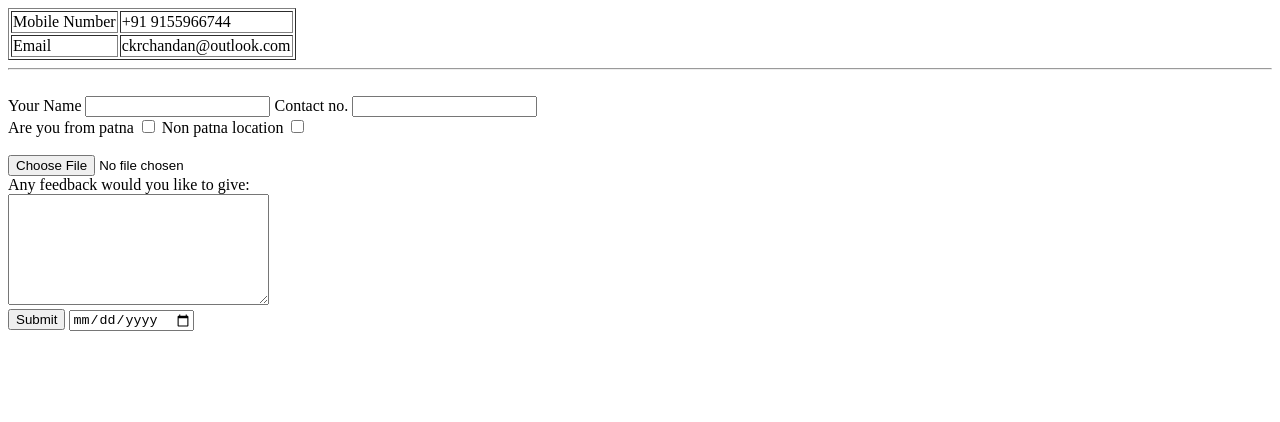
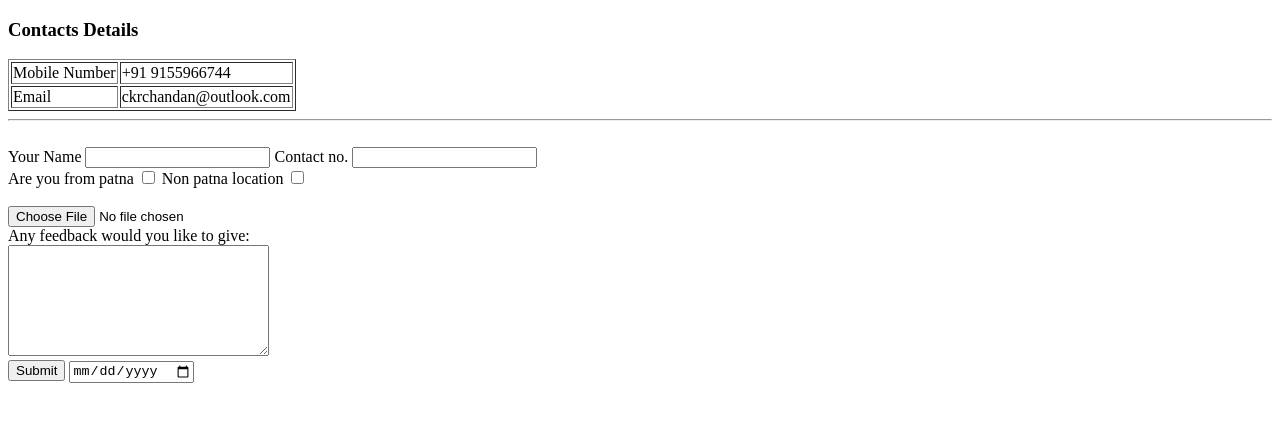
Before and after one commit to Chandan-kumar07/cv, a plain HTML site: page contacts.html in a window 1280 px wide. Drawn offline with Linux system fonts and the light colour scheme.

Commit message:
Update contacts.html

```diff
--- a/contacts.html
+++ b/contacts.html
@@ -5,6 +5,7 @@
     <title>contacts</title>
   </head>
   <body>
+  <h3>Contacts Details </h3>
     <table border="1">
       <tr>
         <td>Mobile Number</td>
```
